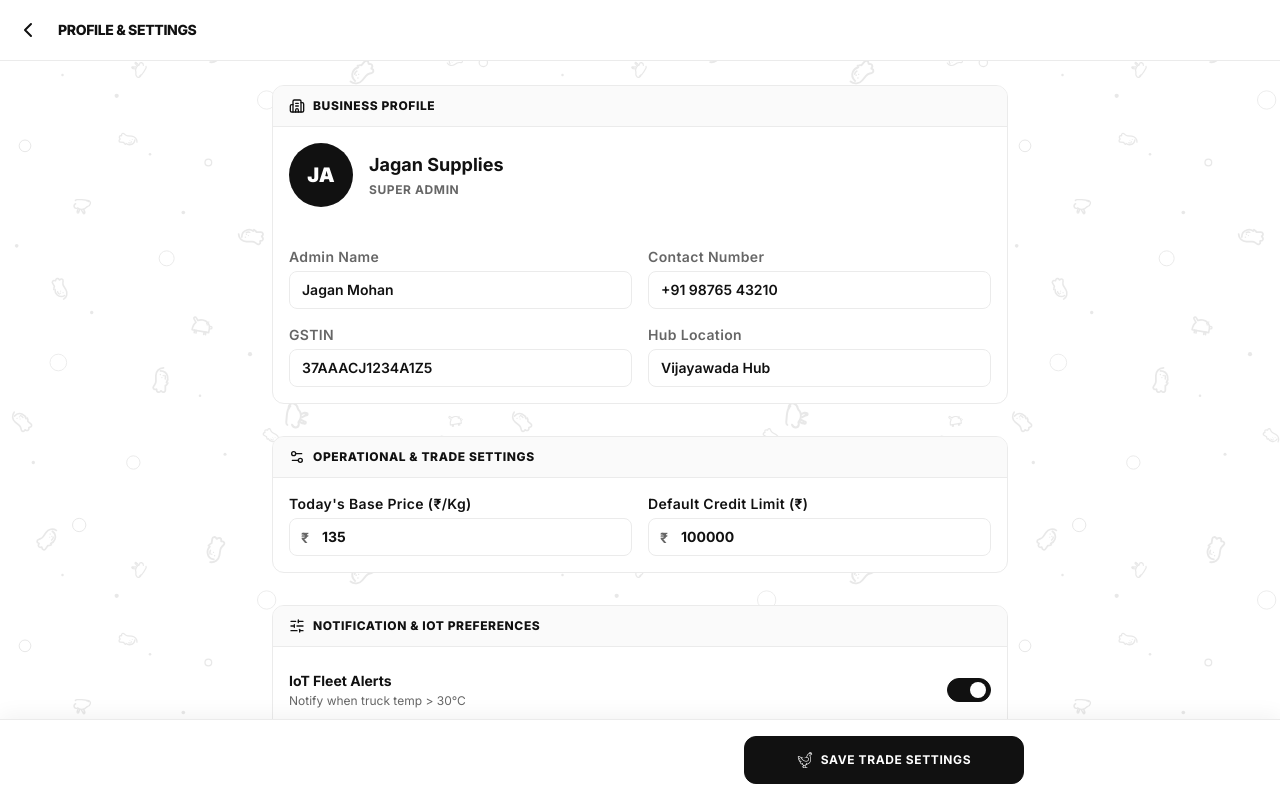
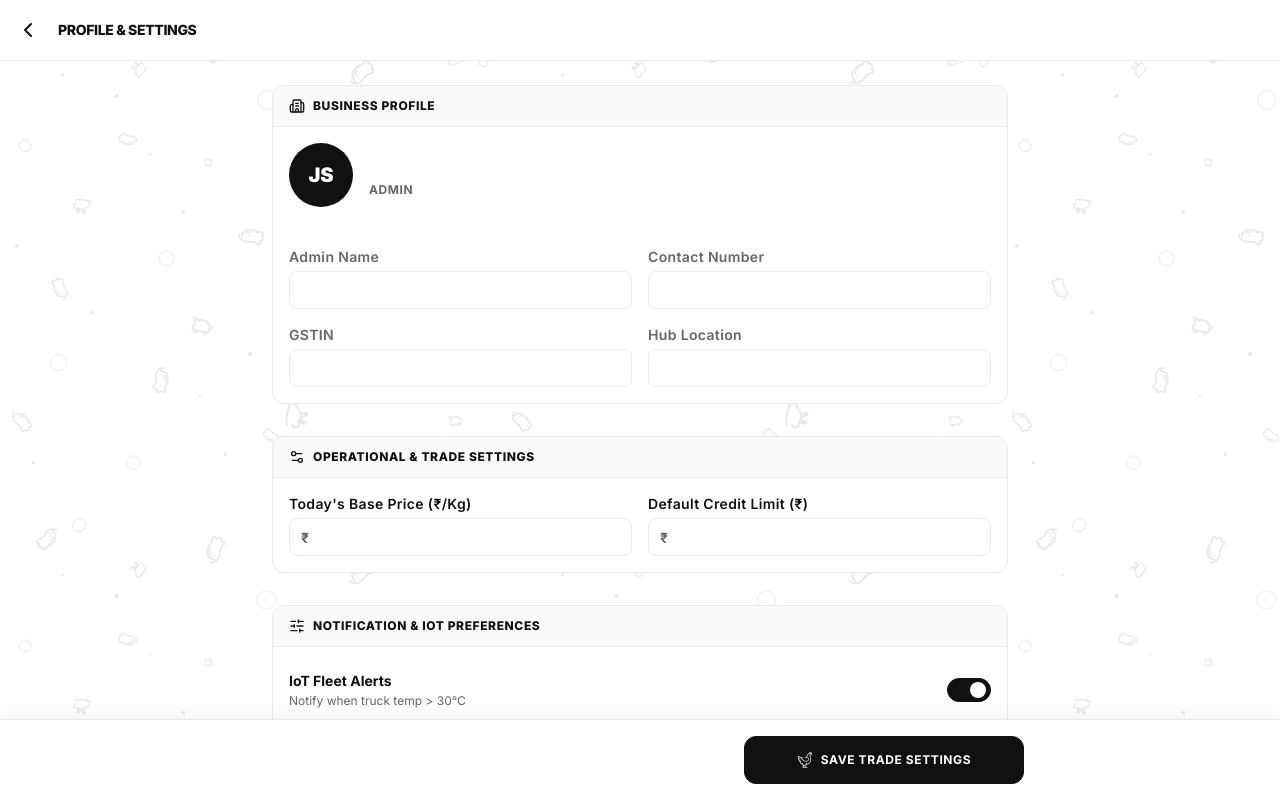
Before and after one commit to jaswanthreddyam-maker/Go-Chicken, a Next.js app in the folder frontend/: page /profile in a window 1280 px wide. Shown: the top 798 px of the page. Built offline with nearby package versions, Linux system fonts and the light colour scheme; no server answers; sample sign-in values are in the browser's storage.

Commit message:
fix: remove hardcoded mock data from profile state

```diff
--- a/frontend/src/app/profile/page.js
+++ b/frontend/src/app/profile/page.js
@@ -113,8 +113,8 @@ export default function ProfileSettings() {
   };
 
   // Local state for the settings
-  const [basePrice, setBasePrice] = useState(135);
-  const [creditLimit, setCreditLimit] = useState(100000);
+  const [basePrice, setBasePrice] = useState('');
+  const [creditLimit, setCreditLimit] = useState('');
   const [iotAlerts, setIotAlerts] = useState(true);
   const [khataAlerts, setKhataAlerts] = useState(true);
   const { language: globalLanguage, setLanguage: setGlobalLanguage, t } = useLanguage();
@@ -123,12 +123,12 @@ export default function ProfileSettings() {
   const [isLoading, setIsLoading] = useState(true);
 
   // Profile details state
-  const [businessName, setBusinessName] = useState('Jagan Supplies');
-  const [role, setRole] = useState('Super Admin');
-  const [adminName, setAdminName] = useState('Jagan Mohan');
-  const [contactNumber, setContactNumber] = useState('+91 98765 43210');
-  const [gstin, setGstin] = useState('37AAACJ1234A1Z5');
-  const [hubLocation, setHubLocation] = useState('Vijayawada Hub');
+  const [businessName, setBusinessName] = useState('');
+  const [role, setRole] = useState('Admin');
+  const [adminName, setAdminName] = useState('');
+  const [contactNumber, setContactNumber] = useState('');
+  const [gstin, setGstin] = useState('');
+  const [hubLocation, setHubLocation] = useState('');
 
   // Avatar upload state
   const [profilePicUrl, setProfilePicUrl] = useState(null);
```
